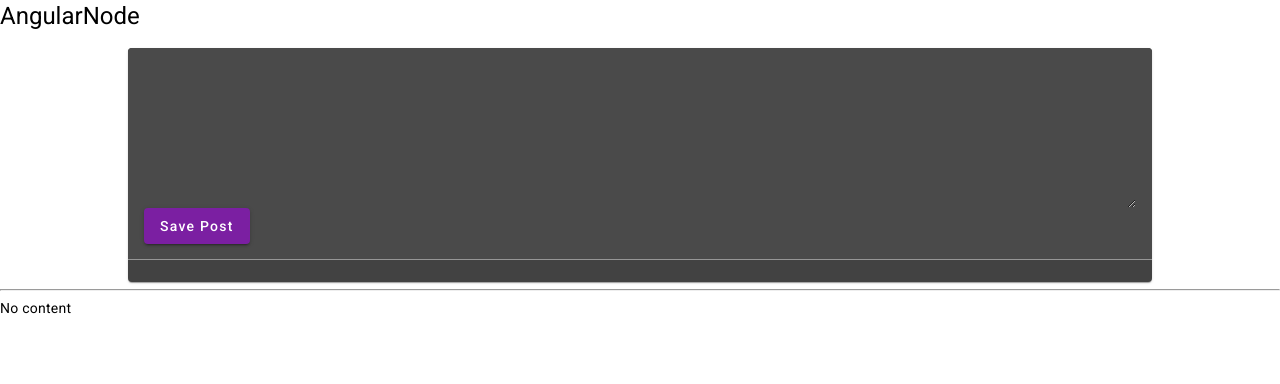
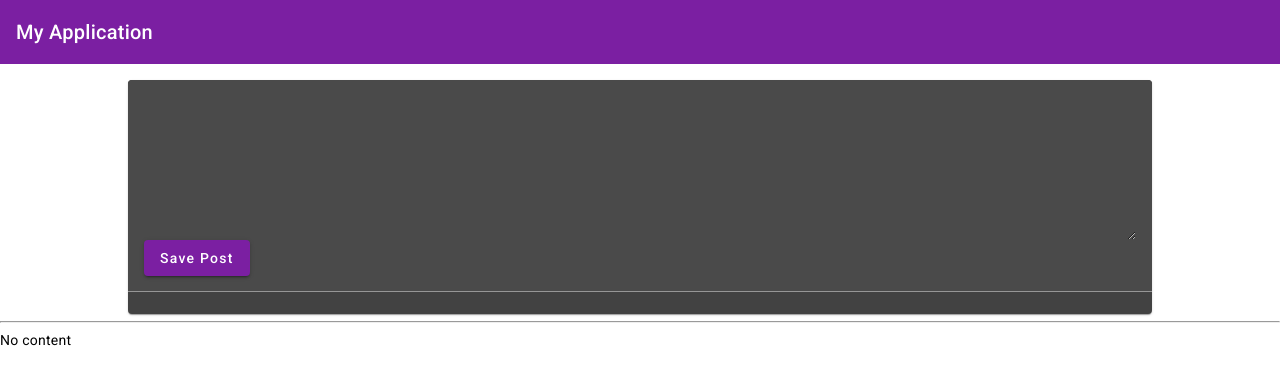
Before and after one commit to michal-1994/angular-node, an Angular app: page / in a window 1280 px wide. Shown: the top 384 px of the page. Built offline with nearby package versions, Linux system fonts and the light colour scheme.

Commit message:
add header component

```diff
--- a/src/app/app.component.css
+++ b/src/app/app.component.css
@@ -0,0 +1,3 @@
+main {
+  margin-top: 1rem;
+}
--- a/src/app/app.component.html
+++ b/src/app/app.component.html
@@ -1,3 +1,4 @@
-<h1>{{ title }}</h1>
-
-<app-post-create></app-post-create>
+<app-header>{{ title }}</app-header>
+<main>
+  <app-post-create></app-post-create>
+</main>
--- a/src/app/app.module.ts
+++ b/src/app/app.module.ts
@@ -5,12 +5,14 @@
 import { MatInputModule } from '@angular/material/input';
 import { MatCardModule } from '@angular/material/card';
 import { MatButtonModule } from '@angular/material/button';
+import { MatToolbarModule } from '@angular/material/toolbar';
 
 import { AppComponent } from './app.component';
 import { PostCreateComponent } from './posts/post-create/post-create.component';
+import { HeaderComponent } from './header/header.component';
 
 @NgModule({
-  declarations: [AppComponent, PostCreateComponent],
+  declarations: [AppComponent, PostCreateComponent, HeaderComponent],
   imports: [
     BrowserModule,
     FormsModule,
@@ -18,6 +20,7 @@
     MatInputModule,
     MatCardModule,
     MatButtonModule,
+    MatToolbarModule,
   ],
   providers: [],
   bootstrap: [AppComponent],
--- /dev/null
+++ b/src/app/header/header.component.html
@@ -0,0 +1,3 @@
+<mat-toolbar color="primary">
+  <span>My Application</span>
+</mat-toolbar>
```
Also changed, not shown: src/app/header/header.component.ts (added, +8 -0 lines), src/app/header/header.component.css (added).
